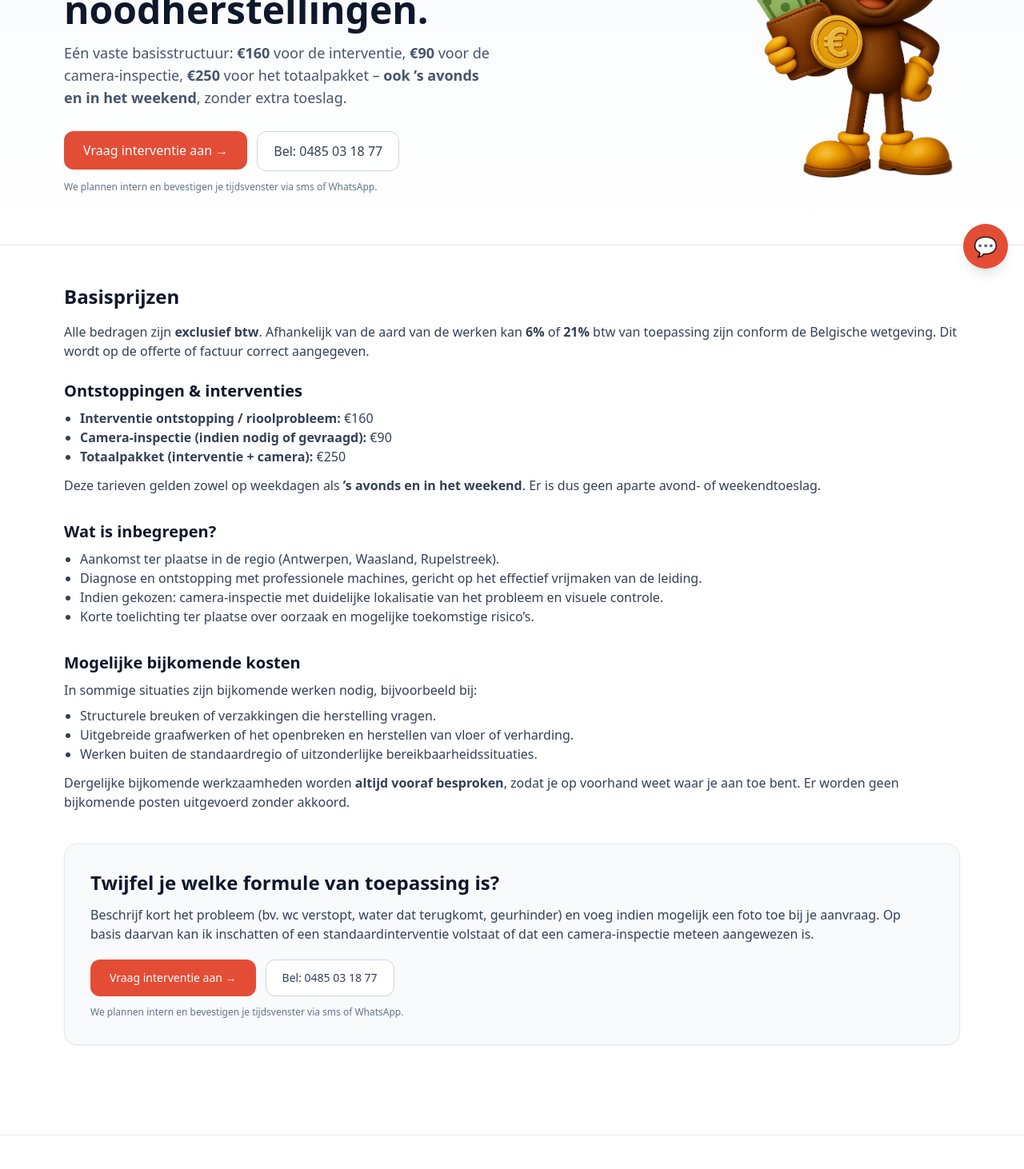
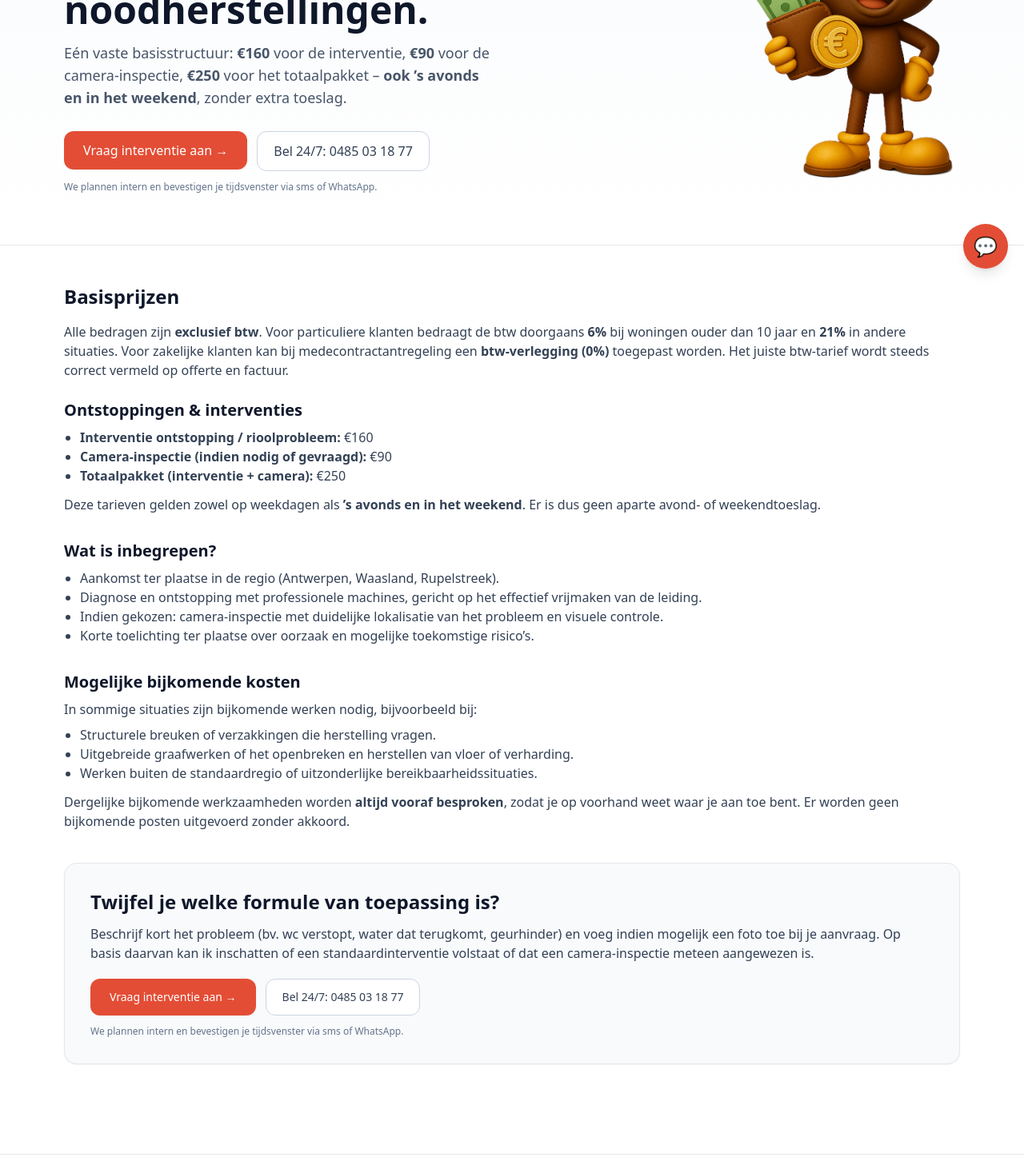
Before and after one commit to Turbo-89/turboservices, a Next.js app: page /prijzen in a window 1280 px wide. Shown: the part 444-1906 px from the top of the page at 80% size. Built offline with nearby package versions, Linux system fonts and the light colour scheme.

Commit message:
Update page.tsx

```diff
--- a/app/prijzen/page.tsx
+++ b/app/prijzen/page.tsx
@@ -33,7 +33,7 @@ export default function Prijzen() {
                 href="tel:+32485031877"
                 className="inline-flex items-center gap-2 rounded-xl border border-slate-300 bg-white px-5 py-3 text-slate-700 hover:bg-slate-50"
               >
-                Bel: 0485 03 18 77
+                Bel 24/7: 0485 03 18 77
               </a>
             </div>
             <p className="mt-3 text-xs text-slate-500">
@@ -51,9 +51,10 @@ export default function Prijzen() {
       <section className="container mx-auto max-w-4xl px-4 py-12">
         <h2 className="mb-4 text-2xl font-semibold text-slate-900">Basisprijzen</h2>
         <p className="mb-6 text-slate-700">
-          Alle bedragen zijn <strong>exclusief btw</strong>. Afhankelijk van de aard van de werken kan{" "}
-          <strong>6%</strong> of <strong>21%</strong> btw van toepassing zijn conform de Belgische
-          wetgeving. Dit wordt op de offerte of factuur correct aangegeven.
+          Alle bedragen zijn <strong>exclusief btw</strong>. Voor particuliere klanten bedraagt de btw
+          doorgaans <strong>6%</strong> bij woningen ouder dan 10 jaar en <strong>21%</strong> in andere situaties.
+          Voor zakelijke klanten kan bij medecontractantregeling een <strong>btw-verlegging (0%)</strong> toegepast worden.
+          Het juiste btw-tarief wordt steeds correct vermeld op offerte en factuur.
         </p>
 
         <div className="space-y-8">
@@ -128,7 +129,7 @@ export default function Prijzen() {
               href="tel:+32485031877"
               className="inline-flex items-center justify-center gap-2 rounded-xl border border-slate-300 bg-white px-5 py-3 text-sm text-slate-700 hover:bg-slate-50"
             >
-              Bel: 0485 03 18 77
+              Bel 24/7: 0485 03 18 77
             </a>
           </div>
           <p className="mt-3 text-xs text-slate-500">
```
